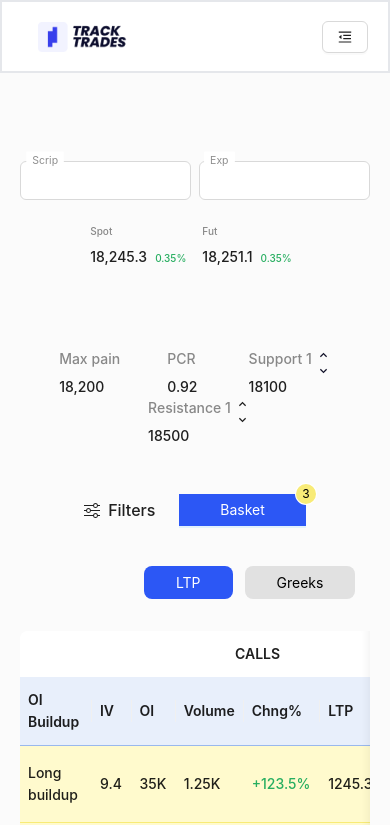
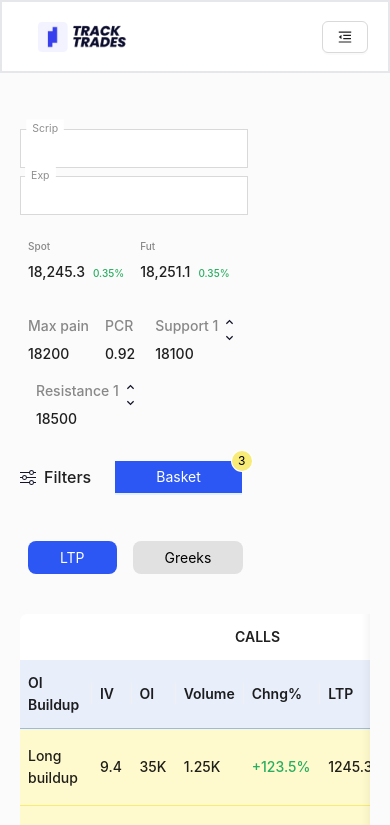
Before and after one commit to Jagrati1213/reacjs-infitout-assignment, a React (Create React App) app: page / in a window 390 px wide. Shown: the top 825 px of the page. Built offline with nearby package versions, Linux system fonts and the light colour scheme.

Commit message:
jg: create ele for trades

```diff
--- a/src/components/mainContainer/ContainerHeader.tsx
+++ b/src/components/mainContainer/ContainerHeader.tsx
@@ -9,23 +9,37 @@ import { QuestionCircleOutlined } from "@ant-design/icons";
 import BusketPopup from "../pops/busketPopup/BusketPopup";
 
 const confirm = () => {};
+interface PropsName {
+  tradeName: string;
+  tradePrice: number;
+}
+export const TradeEle = (props: PropsName) => {
+  return (
+    <>
+      <p className="mx-0 text-[#888888] xl:text-[12px] font-medium">
+        {props.tradeName}
+      </p>
+      <p className="mx-0 text-sm font-medium mt-2">{props.tradePrice}</p>
+    </>
+  );
+};
 
 function ContainerHeader() {
   return (
     <Row
-      className={`${Style.mainContainer} flex-wrap`}
+      className={`${Style.mainContainer} flex-wrap lg:flex-row flex-col`}
       justify={"space-between"}
     >
       <Col
-        xl={{ span: 10 }}
+        xl={{ span: 11 }}
         xs={{ span: 24 }}
-        className="flex xl:justify-evenly md:justify-between justify-center items-center my-8 flex-wrap"
+        className="flex xl:justify-evenly md:justify-between xl:items-center lg:my-8 md:flex-nowrap flex-wrap md:flex-row flex-col"
       >
-        <Space>
+        <Space className="left_box flex lg:justify-evenly md:my-0 md:flex-nowrap flex-wrap">
           <Col className="relative float-label-input">
             <Input
               id="scrip"
-              className="bg-white py-2 px-1 block leading-normal uppercase"
+              className="bg-white py-2 px-1 block leading-normal uppercase rounded-none"
             />
             <label
               htmlFor="scrip"
@@ -38,7 +52,7 @@ function ContainerHeader() {
           <Col className="relative float-label-input">
             <Input
               id="exp"
-              className=" w-full bg-white py-2 px-1 block leading-normal uppercase"
+              className=" w-full bg-white py-2 px-1 block leading-normal uppercase rounded-none"
             />
             <label
               htmlFor="exp"
@@ -49,7 +63,7 @@ function ContainerHeader() {
           </Col>
         </Space>
 
-        <Space className="md:my-0 my-6">
+        <Space className="xl:my-1 my-6 ml-2 md:flex-nowrap flex-wrap">
           <Col className="text-left">
             <p className="mx-0 text-[#888888] xl:text-[12px] text-[10px] font-medium">
               Spot
@@ -79,29 +93,20 @@ function ContainerHeader() {
       <Col
         xl={{ span: 11 }}
         xs={{ span: 24 }}
-        className="flex md:justify-between justify-center items-center xl:mb-0 mb-4 flex-wrap"
+        className="flex md:justify-between lg:items-center xl:mb-0 mb-4 flex-wrap md:flex-row flex-col"
       >
-        <Row className="left_box flex justify-evenly md:my-0 my-6">
-          <Col className="mx-2 text-left">
-            <p className="mx-0 text-[#888888] xl:text-[12px] font-medium">
-              Max pain
-            </p>
-            <p className="mx-0 text-sm font-medium mt-2">18,200</p>
+        <Row className="left_box flex lg:justify-evenly md:my-0 md:flex-nowrap flex-wrap">
+          <Col className="m-2 text-left">
+            <TradeEle tradeName="Max pain" tradePrice={18200} />
           </Col>
 
-          <Col className="mx-2 text-left">
-            <p className="mx-0 text-[#888888] xl:text-[12px] font-medium">
-              PCR
-            </p>
-            <p className="mx-0 text-sm font-medium mt-2">0.92</p>
+          <Col className="m-2 text-left">
+            <TradeEle tradeName="PCR" tradePrice={0.92} />
           </Col>
 
-          <Col className="flex mx-2 text-left">
+          <Col className="flex m-2 text-left">
             <div className="ml-1">
-              <p className="mx-0 text-[#888888] xl:text-[12px] font-medium">
-                Support 1
-              </p>
-              <p className="mx-0 text-sm font-medium mt-2">18100</p>
+              <TradeEle tradeName="Support 1" tradePrice={18100} />
             </div>
 
             <div className="flex flex-col text-[15px] text-[#14142B]">
@@ -110,22 +115,21 @@ function ContainerHeader() {
             </div>
           </Col>
 
-          <Col className="flex mx-2 text-left">
+          <Col className="flex m-2 text-left">
             <div className="ml-2">
-              <p className="mx-0 text-[#888888] xl:text-[12px] font-medium">
-                Resistance 1
-              </p>
-              <p className="mx-0 text-sm font-medium mt-2">18500</p>
+              <TradeEle tradeName="Resistance 1" tradePrice={18500} />
             </div>
 
-            <div className="flex flex-col text-[15px]">
+            <div className="flex flex-col text-[15px] text-[#14142B]">
               <BiChevronUp className="font-bold ml-1 cursor-pointer" />
               <BiChevronDown className="font-bold ml-1 cursor-pointer" />
             </div>
           </Col>
         </Row>
 
-        <Space className={`right_box flex justify-evenly md:my-0 my-6`}>
+        <Space
+          className={`right_box flex lg:justify-evenly md:my-0 my-6 md:flex-nowrap flex-wrap`}
+        >
           <Popconfirm
             placement="bottomRight"
             title={<FilterPopUp />}
@@ -140,7 +144,7 @@ function ContainerHeader() {
             }
           >
             <div className="flex justify-evenly text-base items-center cursor-pointer">
-              <BsSliders />
+              <BsSliders className="text-[#14142B]" />
               <p className="mx-2 font-medium">Filters</p>
             </div>
           </Popconfirm>
@@ -149,15 +153,13 @@ function ContainerHeader() {
         </Space>
       </Col>
 
-      <Col span={22} className="flex justify-end mx-auto">
-        <Col className="ml-2">
-          <button className="px-8 py-[6px] bg-[#2C57F5] text-white rounded-lg">
-            LTP
-          </button>
-          <button className="ml-3 px-8 py-[6px] bg-[#E1E1E1] text-black rounded-lg">
-            Greeks
-          </button>
-        </Col>
+      <Col span={24} className="flex lg:justify-end flex-wrap">
+        <button className="m-2 px-8 py-[6px] bg-[#2C57F5] text-white rounded-[8px]">
+          LTP
+        </button>
+        <button className="m-2 px-8 py-[6px] bg-[#E1E1E1] text-black rounded-[8px]">
+          Greeks
+        </button>
       </Col>
     </Row>
   );
```
